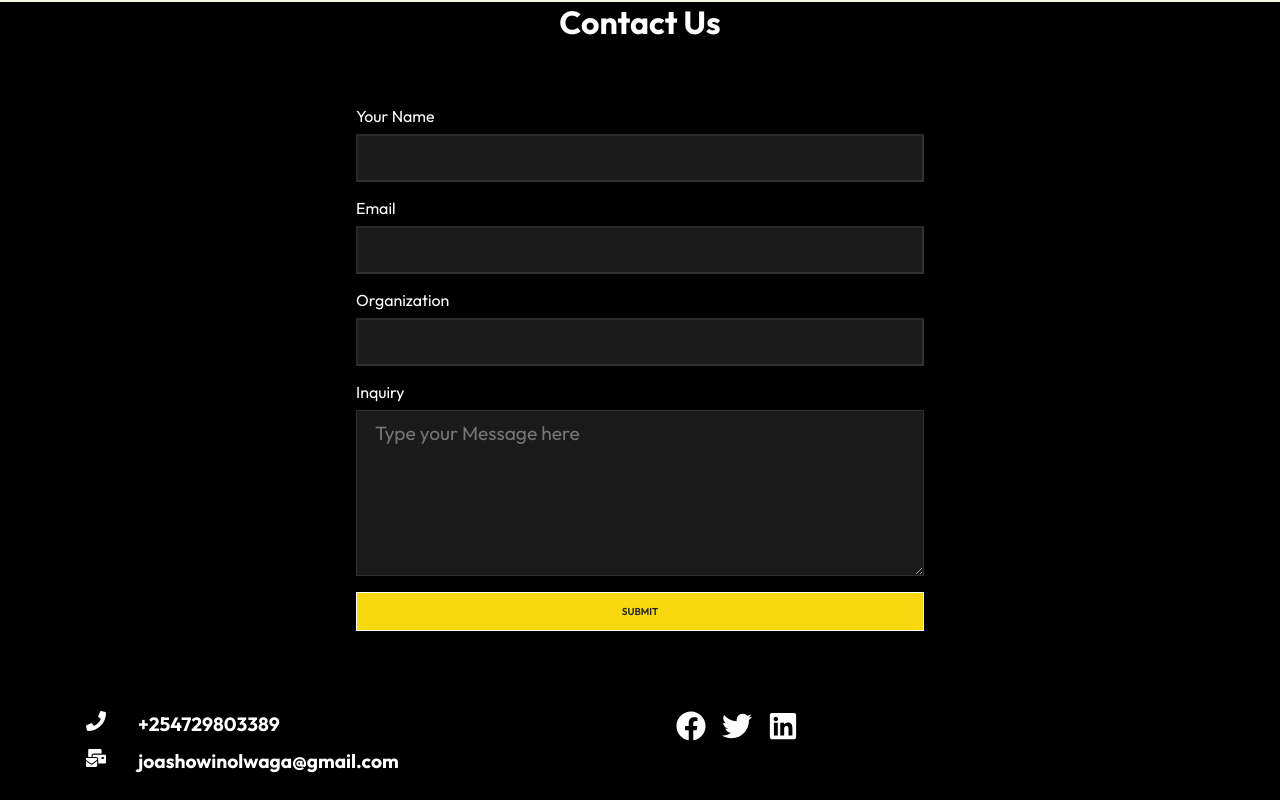
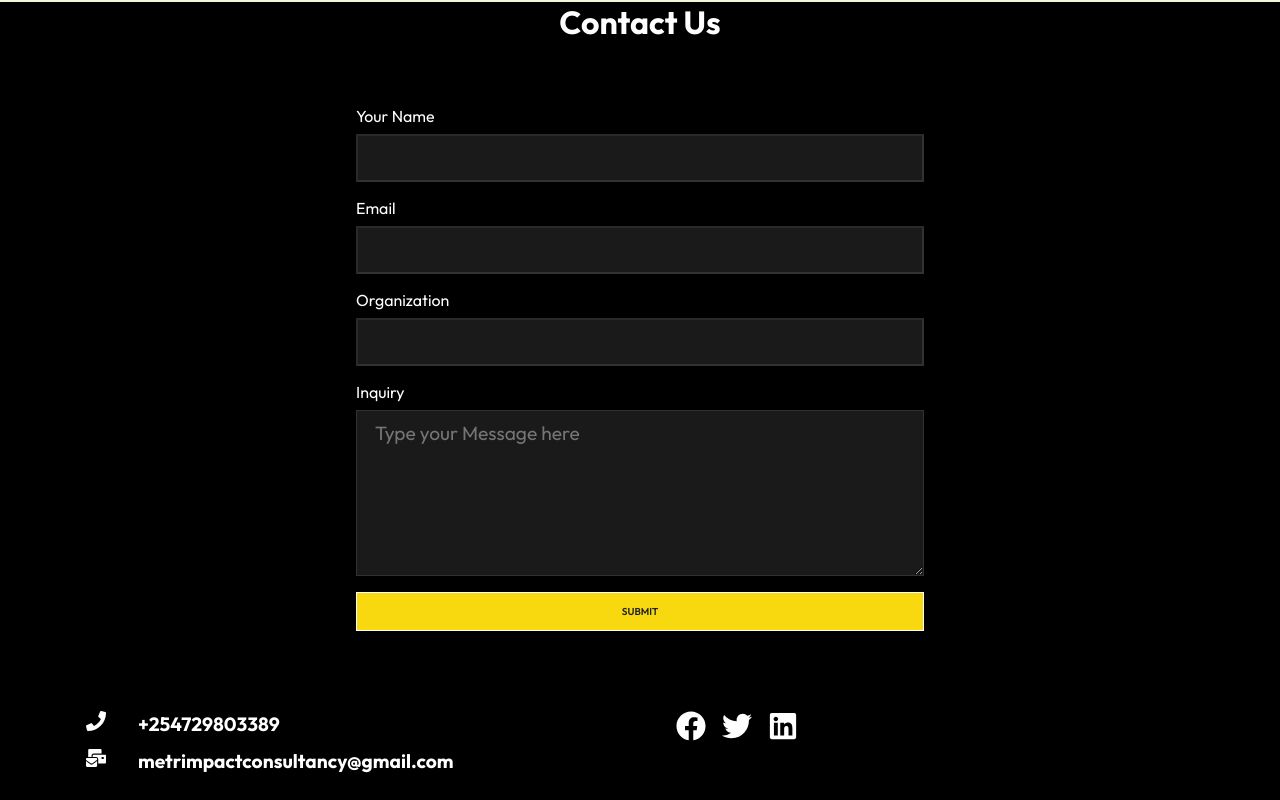
Before and after one commit to briyomatata/landing, a React (Create React App) app: page / in a window 1280 px wide. Shown: the part 2132-2932 px from the top of the page. Built offline with nearby package versions, Linux system fonts and the light colour scheme.

Commit message:
email change

```diff
--- a/src/routes/Footer.js
+++ b/src/routes/Footer.js
@@ -19,7 +19,7 @@ function Footer() {
                 <div className="email">
                <h4>
                <FaMailBulk  size={20} style={{color: "#fff", marginRight: "2rem"}}/>
-               joashowinolwaga@gmail.com
+               metrimpactconsultancy@gmail.com
                </h4>
                 </div>
             </div>
```
